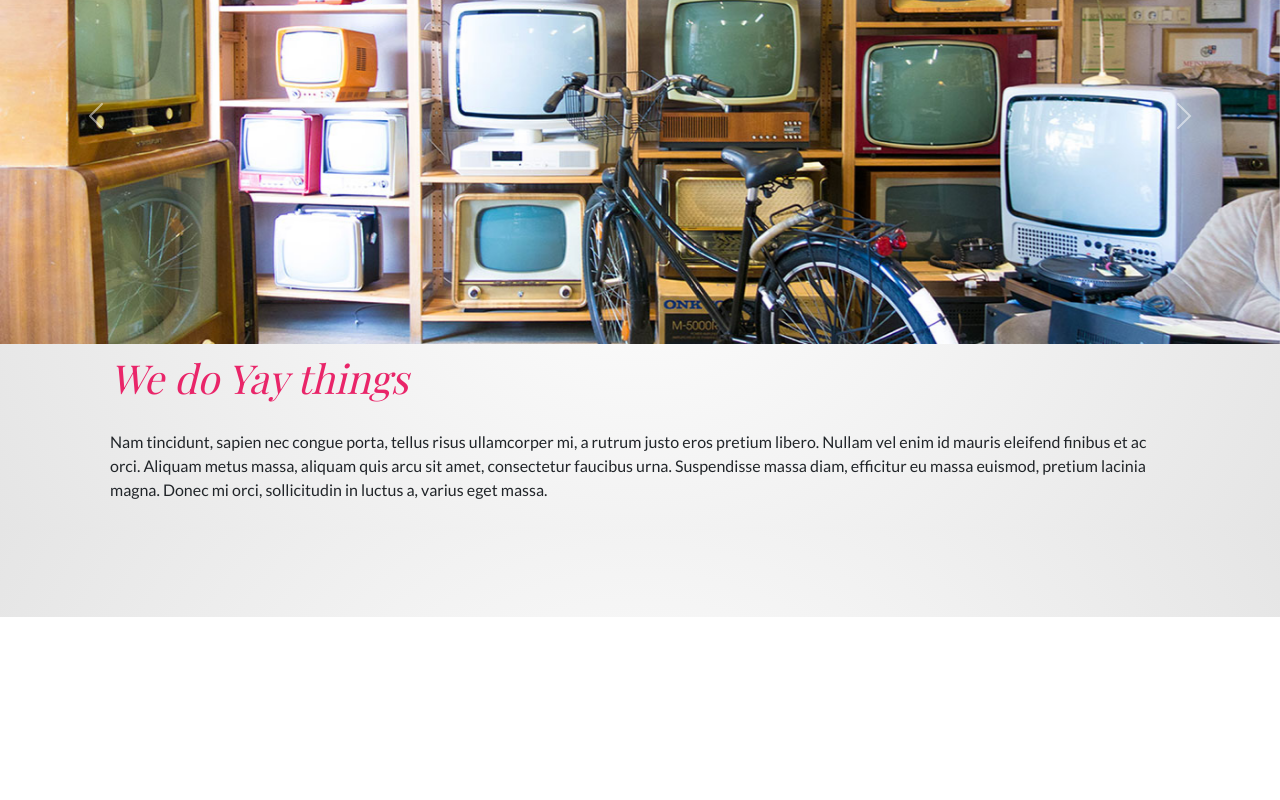
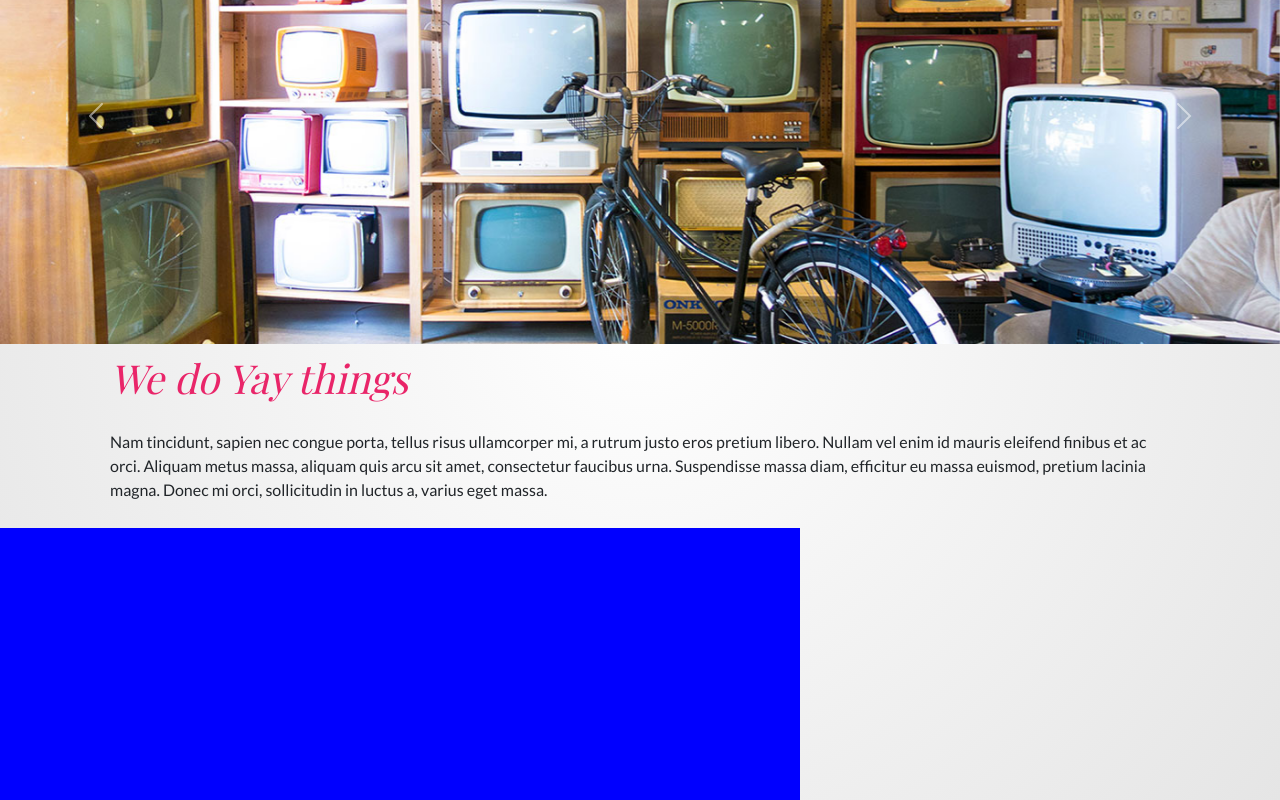
Before and after one commit to Hturoy/CA1-CSSFRAMEWORKS, a React (Create React App) app: page / in a window 1280 px wide. Shown: the part 183-983 px from the top of the page. Before the commit the page ends 800 px from the top, so only its background shows below. Built offline with nearby package versions, Linux system fonts and the light colour scheme; a web font is replaced by a local one.

Commit message:
started the tab component

```diff
--- a/src/App.js
+++ b/src/App.js
@@ -5,6 +5,7 @@ import Header from './components/header/Header'
 import { GlobalStyle } from './global';
 import Slideshow from './components/slideshow/Slideshow'
 import Infotext from './components/infotext/Infotext';
+import Tab from './components/tab/Tab'
 
 function App() {
   return (
@@ -13,6 +14,7 @@ function App() {
     <Header/>
     <Slideshow></Slideshow>
     <Infotext></Infotext>
+    <Tab></Tab>
    </>
   );
 }
--- a/src/components/slideshow/Slideshow.js
+++ b/src/components/slideshow/Slideshow.js
@@ -13,7 +13,7 @@ import Carousel3 from '../../media/carouselImages/carousel-3.jpg';
 const Slideshow = () => {
     return (
         <>
-<Carousel>
+<Carousel md>
   <Carousel.Item>
     <img
       className="d-block w-100"
--- /dev/null
+++ b/src/components/tab/Tab.js
@@ -0,0 +1,53 @@
+import tab1 from '../../media/tabImages/tab-1.jpg'
+import tab2 from '../../media/tabImages/tab-2.jpg'
+import tab3 from '../../media/tabImages/tab-3.jpg'
+import { TabWrapper } from './Tabstyle'
+
+
+export const content = [
+
+    {
+        img: tab1,
+        alt: 'This is a photo of a tv',
+        text: 'Morbi eget efficitur turpis. Vivamus pellentesque tortor massa, venenatis pharetra leo laoreet a. Nullam non eleifend justo, a ullamcorper turpis. Cras vehicula pharetra lectus non maximus. Sed condimentum mattis rhoncus.'
+
+
+    },
+
+    {
+        img: tab2,
+        alt: 'Photo of framed images',
+        text: 'Morbi eget efficitur turpis. Vivamus pellentesque tortor massa, venenatis pharetra leo laoreet a. Nullam non eleifend justo, a ullamcorper turpis. Cras vehicula pharetra lectus non maximus. Sed condimentum mattis rhoncus.'
+
+
+    },
+
+    {
+        img: tab3,
+        alt: 'A broken window',
+        text: 'Morbi eget efficitur turpis. Vivamus pellentesque tortor massa, venenatis pharetra leo laoreet a. Nullam non eleifend justo, a ullamcorper turpis. Cras vehicula pharetra lectus non maximus. Sed condimentum mattis rhoncus.'
+
+
+    }
+]
+
+
+
+
+
+
+const Tab = () => {
+
+    //const [current, setCurrent] = useState(0)
+
+
+    return (
+
+        <TabWrapper>
+
+        </TabWrapper>
+
+    )
+}
+
+export default Tab
--- /dev/null
+++ b/src/components/tab/Tabstyle.js
@@ -0,0 +1,7 @@
+import styled from 'styled-components'
+
+export const TabWrapper = styled.div `
+    height: 272px;
+    width: 800px;
+    background-color: blue;
+`
```
